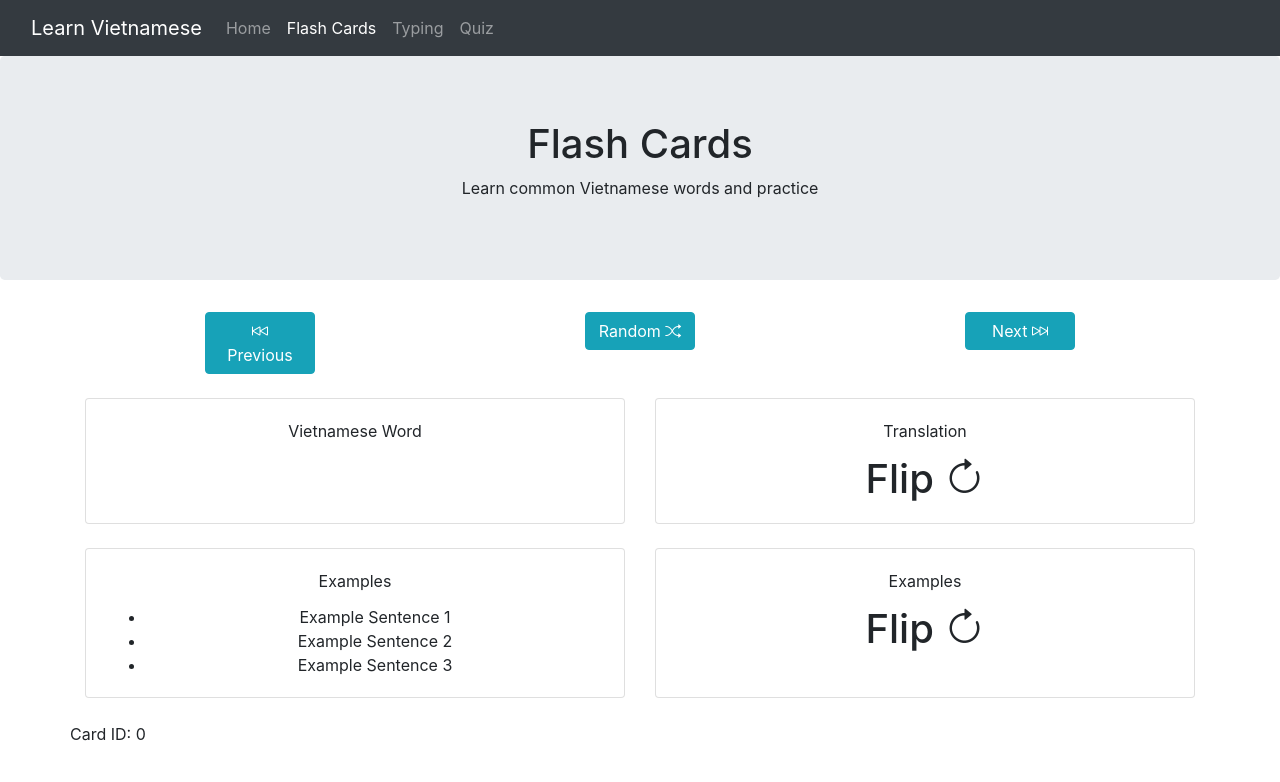
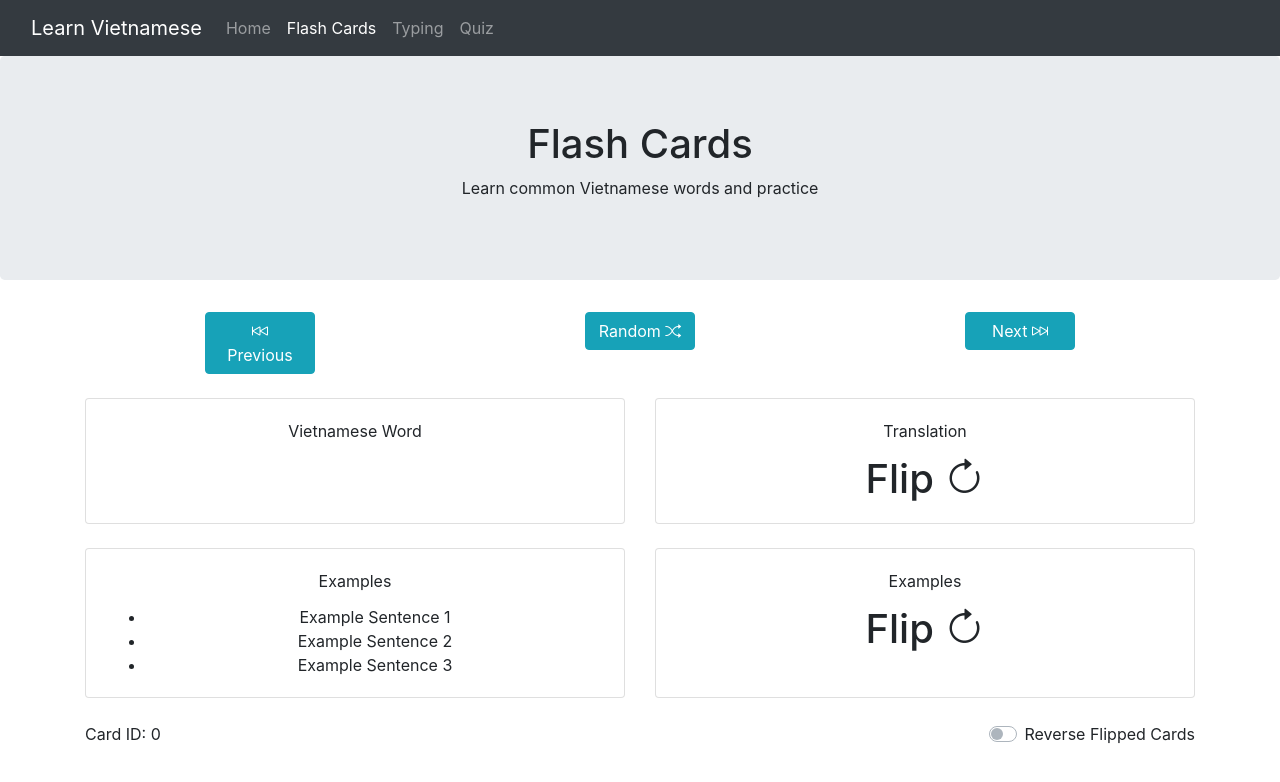
Before and after one commit to GrantFBarnes/learn-vietnamese, an Angular app: page /flash in a window 1280 px wide. Shown: the top 782 px of the page. Built offline with nearby package versions, Linux system fonts and the light colour scheme; no server answers.

Commit message:
adding reserve flipped flash cards toggle

```diff
--- a/src/app/flash/flash.component.html
+++ b/src/app/flash/flash.component.html
@@ -98,6 +98,21 @@
   </div>
   <br />
   <div class="row">
-    <p>Card ID: {{ card.id }}</p>
+    <div class="col-6">
+      <p>Card ID: {{ card.id }}</p>
+    </div>
+    <div class="col-6 right">
+      <div class="custom-control custom-switch">
+        <input
+          type="checkbox"
+          class="custom-control-input"
+          id="reverseToggle"
+          (click)="reverseCards()"
+        />
+        <label class="custom-control-label" for="reverseToggle"
+          >Reverse Flipped Cards</label
+        >
+      </div>
+    </div>
   </div>
 </div>
--- a/src/app/flash/flash.component.ts
+++ b/src/app/flash/flash.component.ts
@@ -85,4 +85,14 @@ export class FlashComponent implements OnInit {
         break;
     }
   }
+
+  reverseCards(): void {
+    this.defaultFlipped = {
+      word: !this.defaultFlipped.word,
+      translation: !this.defaultFlipped.translation,
+      word_examples: !this.defaultFlipped.word_examples,
+      translation_examples: !this.defaultFlipped.translation_examples,
+    };
+    this.flipped = JSON.parse(JSON.stringify(this.defaultFlipped));
+  }
 }
--- a/src/styles.css
+++ b/src/styles.css
@@ -23,8 +23,16 @@
   }
 }
 
+.left {
+  text-align: left;
+}
+
 .center {
   text-align: center;
+}
+
+.right {
+  text-align: right;
 }
 
 .clickable {
```
